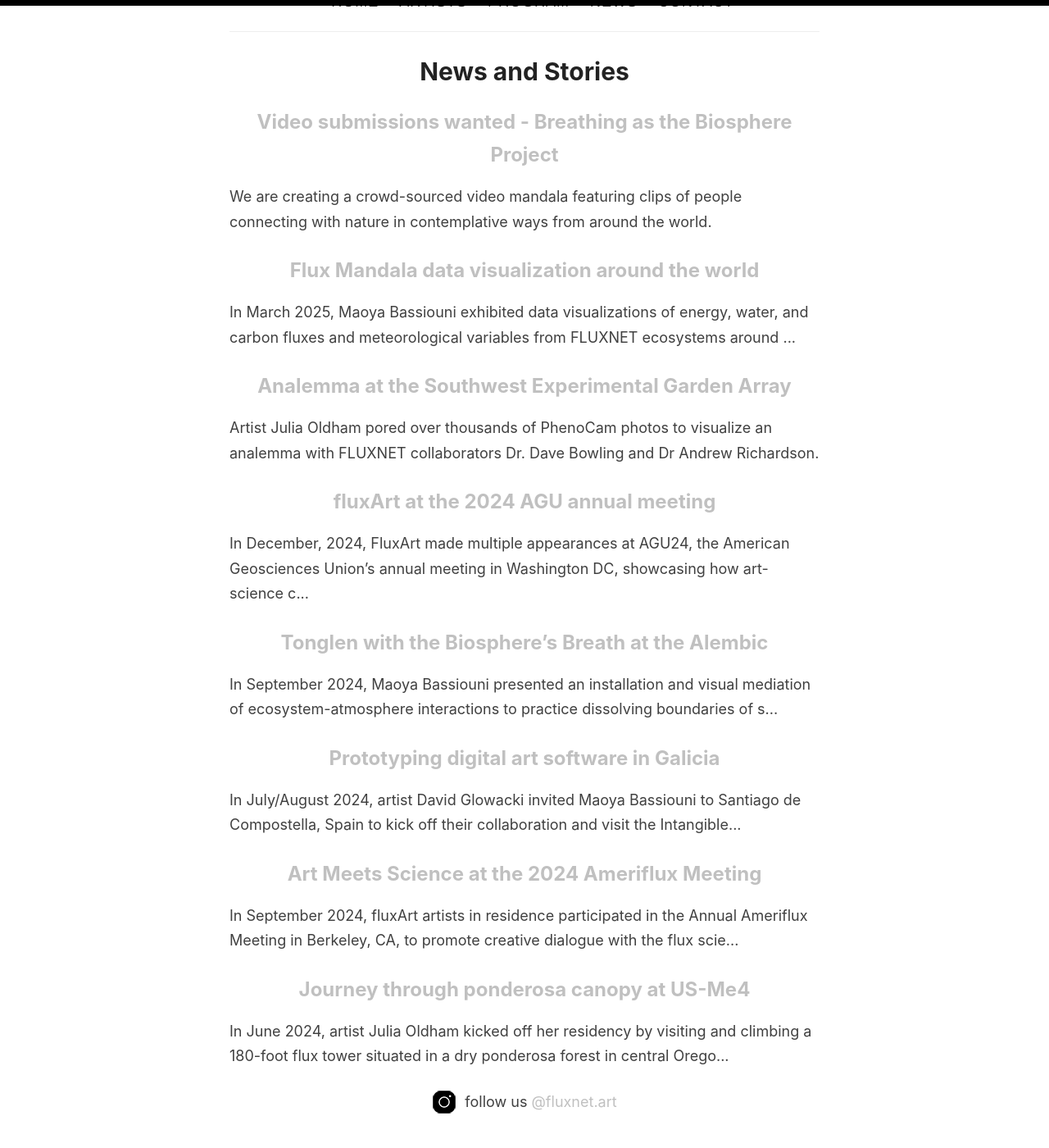
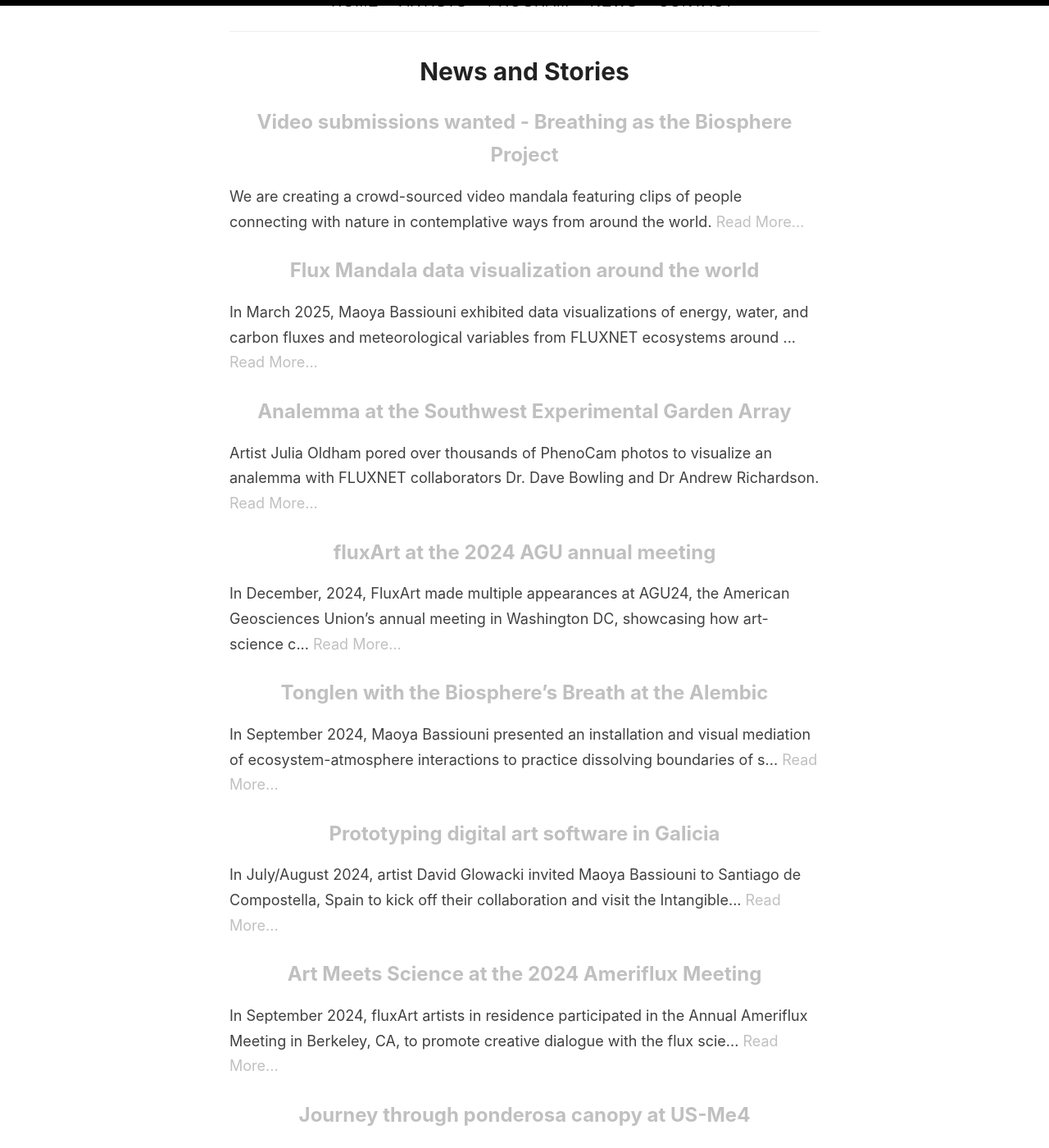
Before and after one commit to fluxnetart/fluxnetart.github.io, a Jekyll site: the page built from _pages/news.md, in a window 1280 px wide and 1400 px high, scrolled down 333 px. Shown: the whole window at 82% size. Built offline with Jekyll 4.4.1, drawn with Linux system fonts in a browser that asks for light colours.

Commit message:
Update post-grid.html

```diff
--- a/_includes/post-grid.html
+++ b/_includes/post-grid.html
@@ -7,5 +7,5 @@
     {% endif %}
   </a>
   <h2 class="post-title" itemprop="name"><a href="{{ site.url }}{{ post.url }}">{{ post.title }}</a></h2>
-  <p class="post-excerpt" itemprop="description">{{ post.excerpt | strip_html | truncate: 160 }}</p>
+  <p class="post-excerpt" itemprop="description">{{ post.excerpt | strip_html | truncate: 160 }}<a href="{{ site.url }}{{ post.url }}"> Read More...</a></p>
 </article><!-- /.tile -->
```
